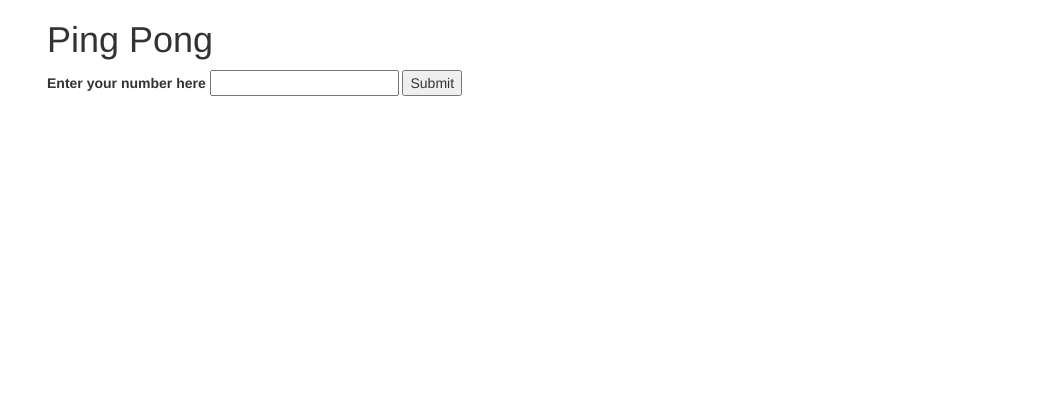
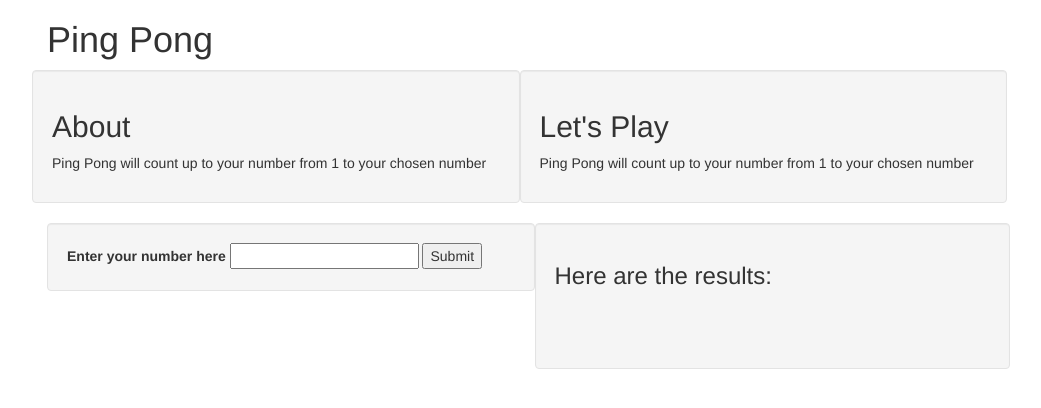
Before and after one commit to paulguevarra/pingpong, a plain HTML site: page index.html in a window 1280 px wide. Shown: the whole page, without its empty margins (23-1064 px from the left). Drawn offline with Linux system fonts and the light colour scheme.

Commit message:
move html into containers

```diff
--- a/index.html
+++ b/index.html
@@ -10,13 +10,47 @@
   <body>
     <div class="container">
       <h1>Ping Pong</h1>
+      <div class="row">
+        <div class="col-sm-5 well">
+          <div class="aboutPong">
+            <h2>About</h2>
+            <p>Ping Pong will count up to your number from 1 to your chosen number</p>
+          </div>
+        </div>
+        <div class="col-sm-5 well">
+          <h2>Let's Play</h2>
+          <p>Ping Pong will count up to your number from 1 to your chosen number</p>
+        </div>
+      </div>
+      <div class="container">
+        <div class="row">
+          <div class="col-sm-5 well">
+            <div id="myForm">
               <form id="inputForm">
                 <label for="userNumber">Enter your number here </label>
                 <input id="userNumber" type="number">
                 <button type="submit" name="btn">Submit</button>
               </form>
+            </div>
+          </div>
+          <div class="container">
+            <div class="col-sm-5 well">
+              <div id="myResults">
+                <h3>Here are the results:</h3>
+                <br>
+                <br>
                 <p><span id="result"></span></p>
               </div>
+            </div>
+          </div>
+        </div>
 
+
+
+
+
+      </div>
+
+    </div>
   </body>
 </html>
```
Lines whose indentation alone changed are shown as unchanged.
